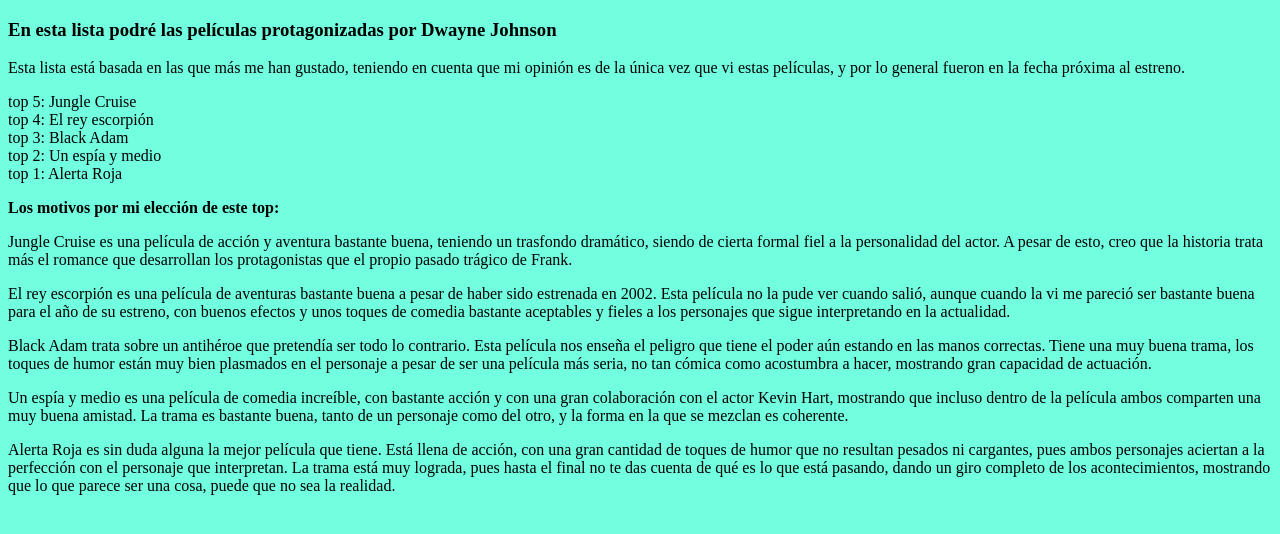
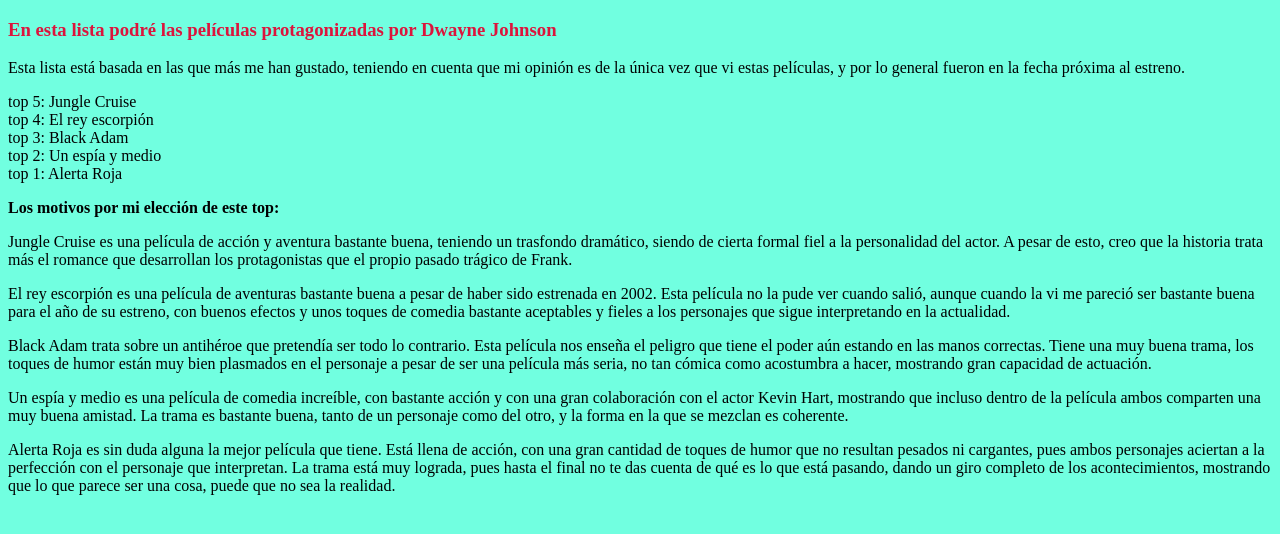
Before and after one commit to IreneAZ/IreneAZ.github.io, a plain HTML site: page index.html in a window 1280 px wide. Drawn offline with Linux system fonts and the light colour scheme.

Commit message:
Cambio de color el titulo

```diff
--- a/index.html
+++ b/index.html
@@ -9,7 +9,7 @@
             background-color: rgb(113, 255, 224);
         }
         h3{
-            font-weight: bold;
+            color: crimson;
         }
 
     </style>
```
